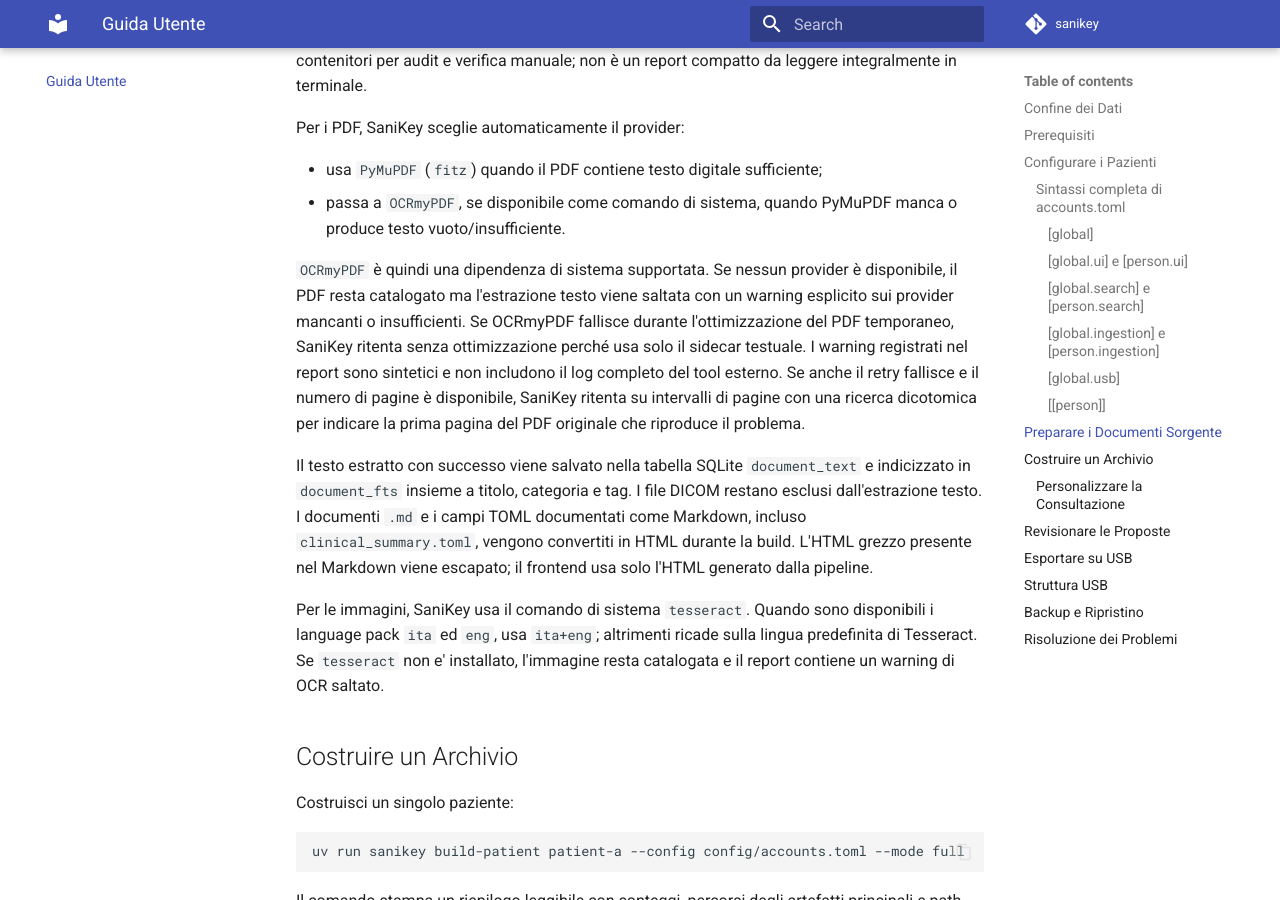
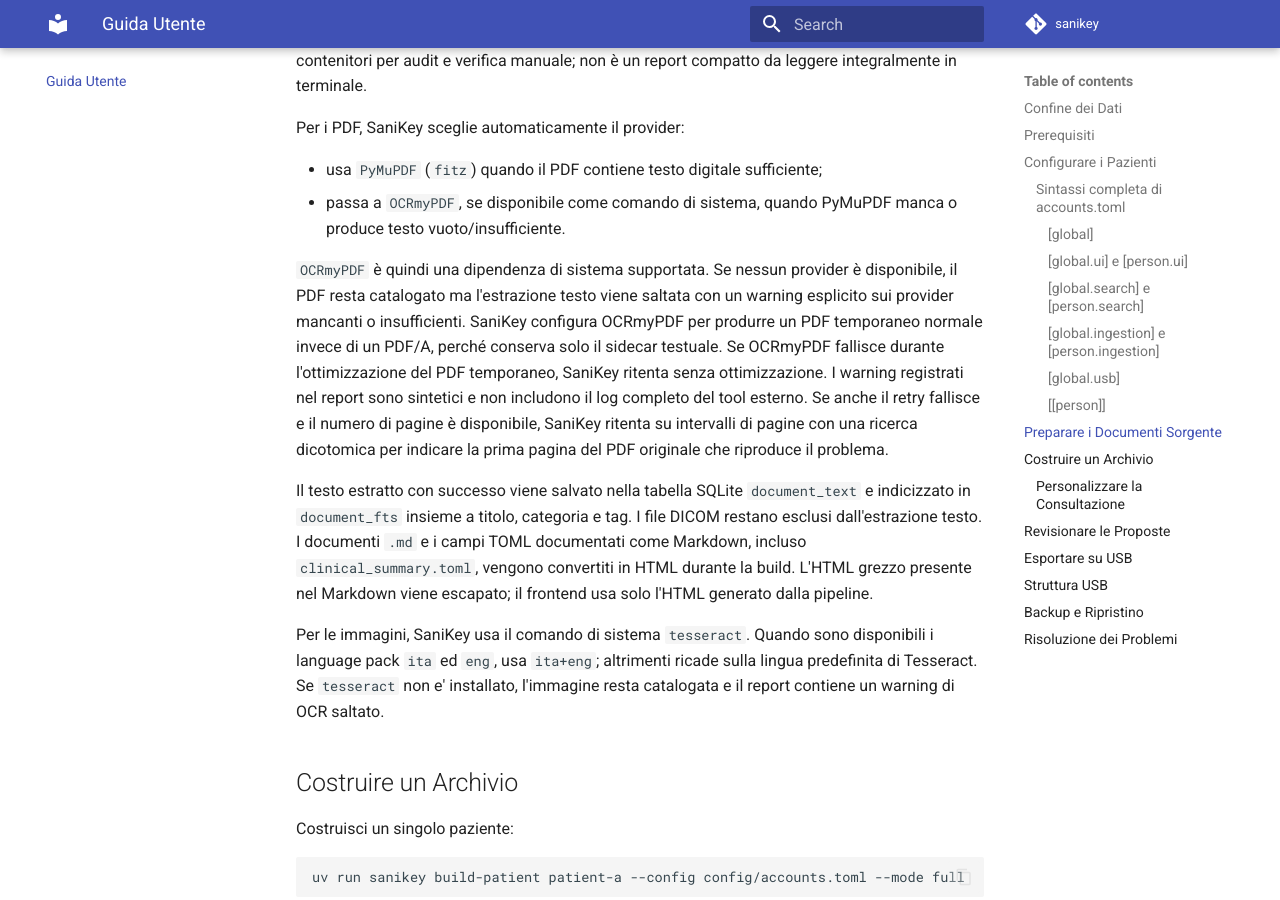
Before and after one commit to marco0560/sanikey, an MkDocs documentation site: the page built from docs/user-guide.md, in a window 1280 px wide and 900 px high, scrolled down 8577 px. Built offline with MkDocs 1.6.1 and Material for MkDocs 9.7.7, drawn with Linux system fonts in a browser that asks for light colours; comment, search, counter and statistics services are not loaded.

Commit message:
fix(ingestion): avoid OCRmyPDF PDF/A postprocessing
Configure OCRmyPDF to write a temporary regular PDF while keeping sidecar extraction as the only persisted output.

This avoids PDF/A validation failures on tolerated source JPEG streams and keeps the no-optimization retry for post-processing errors.

Document the OCRmyPDF mode, update extraction tests for the command flags, and ignore oversized PNG working assets.

```diff
--- a/docs/user-guide.md
+++ b/docs/user-guide.md
@@ -390,12 +390,13 @@
 `OCRmyPDF` è quindi una dipendenza di sistema supportata. Se nessun provider è
 disponibile, il PDF resta catalogato ma l'estrazione testo viene saltata con un
 warning esplicito sui provider mancanti o insufficienti.
-Se OCRmyPDF fallisce durante l'ottimizzazione del PDF temporaneo, SaniKey ritenta
-senza ottimizzazione perché usa solo il sidecar testuale. I warning registrati
-nel report sono sintetici e non includono il log completo del tool esterno. Se
-anche il retry fallisce e il numero di pagine è disponibile, SaniKey ritenta su
-intervalli di pagine con una ricerca dicotomica per indicare la prima pagina del
-PDF originale che riproduce il problema.
+SaniKey configura OCRmyPDF per produrre un PDF temporaneo normale invece di un
+PDF/A, perché conserva solo il sidecar testuale. Se OCRmyPDF fallisce durante
+l'ottimizzazione del PDF temporaneo, SaniKey ritenta senza ottimizzazione. I
+warning registrati nel report sono sintetici e non includono il log completo del
+tool esterno. Se anche il retry fallisce e il numero di pagine è disponibile,
+SaniKey ritenta su intervalli di pagine con una ricerca dicotomica per indicare
+la prima pagina del PDF originale che riproduce il problema.
 
 Il testo estratto con successo viene salvato nella tabella SQLite
 `document_text` e indicizzato in `document_fts` insieme a titolo, categoria e
```
Also changed, not shown: 3 other files.
